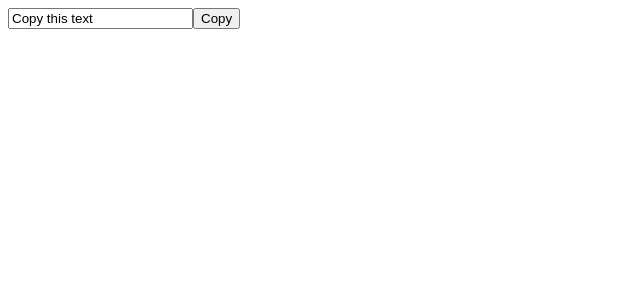
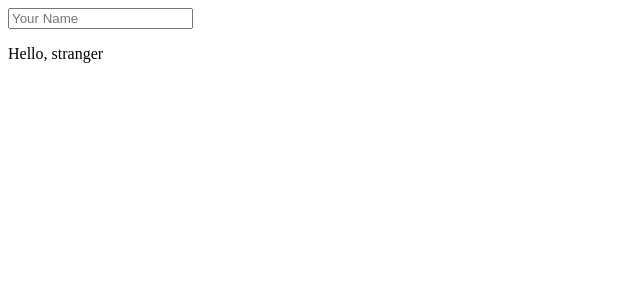
Before and after one commit to Vardhan1999/React-Practice, a React (Vite) app: page / in a window 1280 px wide. Shown: the top 300 px of the page, without its empty margins (0-640 px from the left). Built offline with nearby package versions, Linux system fonts and the light colour scheme.

Commit message:
Add useLocalStorage custom hook and demo component

```diff
--- a/src/App.jsx
+++ b/src/App.jsx
@@ -1,23 +1,33 @@
-import { useState } from "react"
+import { cache, useEffect, useState } from "react";
+
+function useLocalStorage(key, initial) {
+  const [state, setState] = useState(() => {
+    try {
+      const raw = localStorage.getItem(key);
+      return raw ? JSON.parse(raw) : initial
+    }
+    catch {
+      return initial;
+    }
+  });
+
+  useEffect(() => {
+    try {
+      localStorage.setItem(key, JSON.stringify(state));
+    } catch { }
+  }, [key, state])
+
+  return [state, setState];
+}
 
 export default function App() {
-
-
-  const [text, setText] = useState("Copy this text");
-  const [copied, setCopied] = useState(false);
-
-  async function copy() {
-    await navigator.clipboard.writeText(text);
-    setCopied(true);
-    setTimeout(() => setCopied(false), 1500);
-  }
+  const [name, setName] = useLocalStorage("name", "");
 
   return (
     <div>
-      <input value={text} onChange={(e) => setText(e.target.value)} />
+      <input value={name} onChange={(e) => setName(e.target.value)} placeholder="Your Name" />
 
-      <button onClick={copy}>Copy</button>
-      {copied && <span>Copied!</span>}
+      <p>Hello, {name || "stranger"}</p>
     </div>
   )
 }
```
